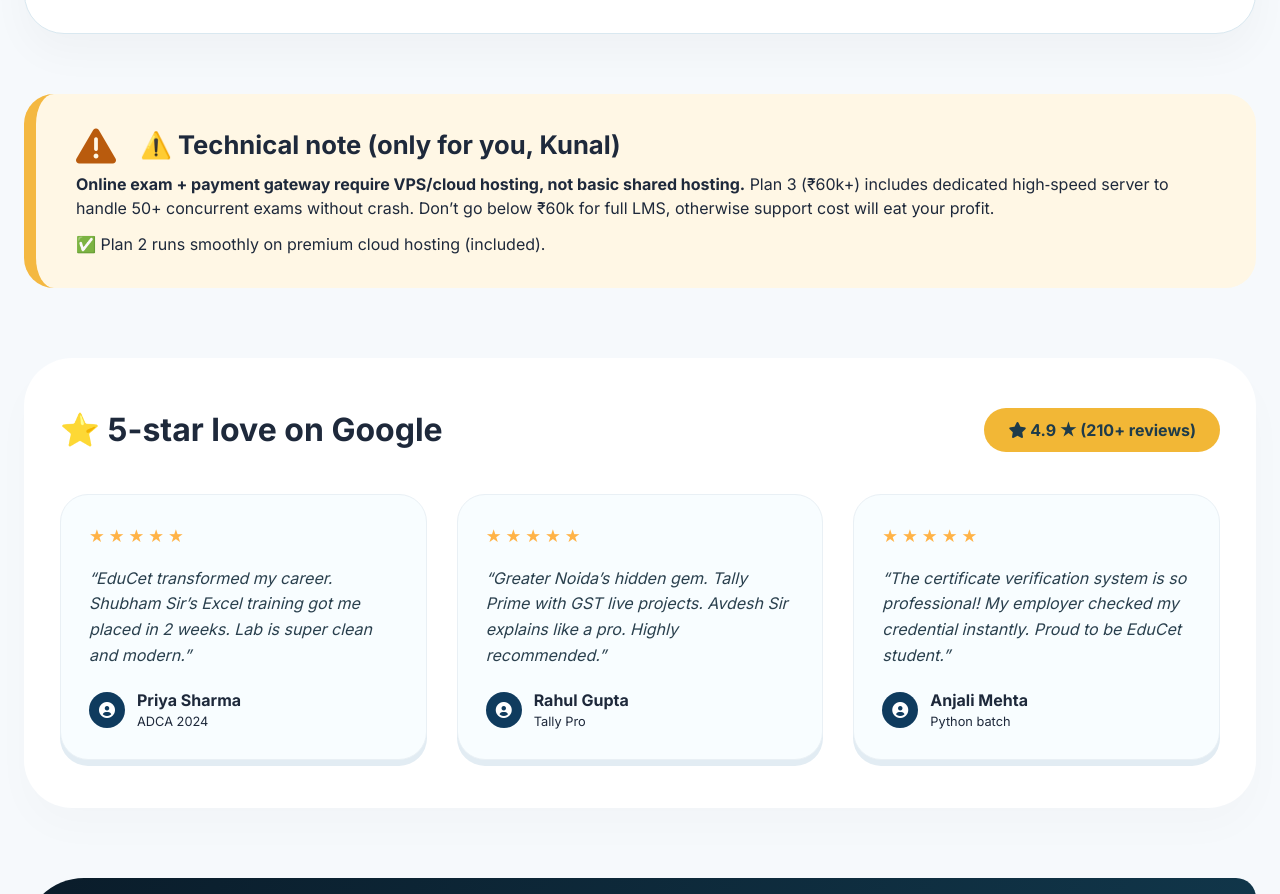
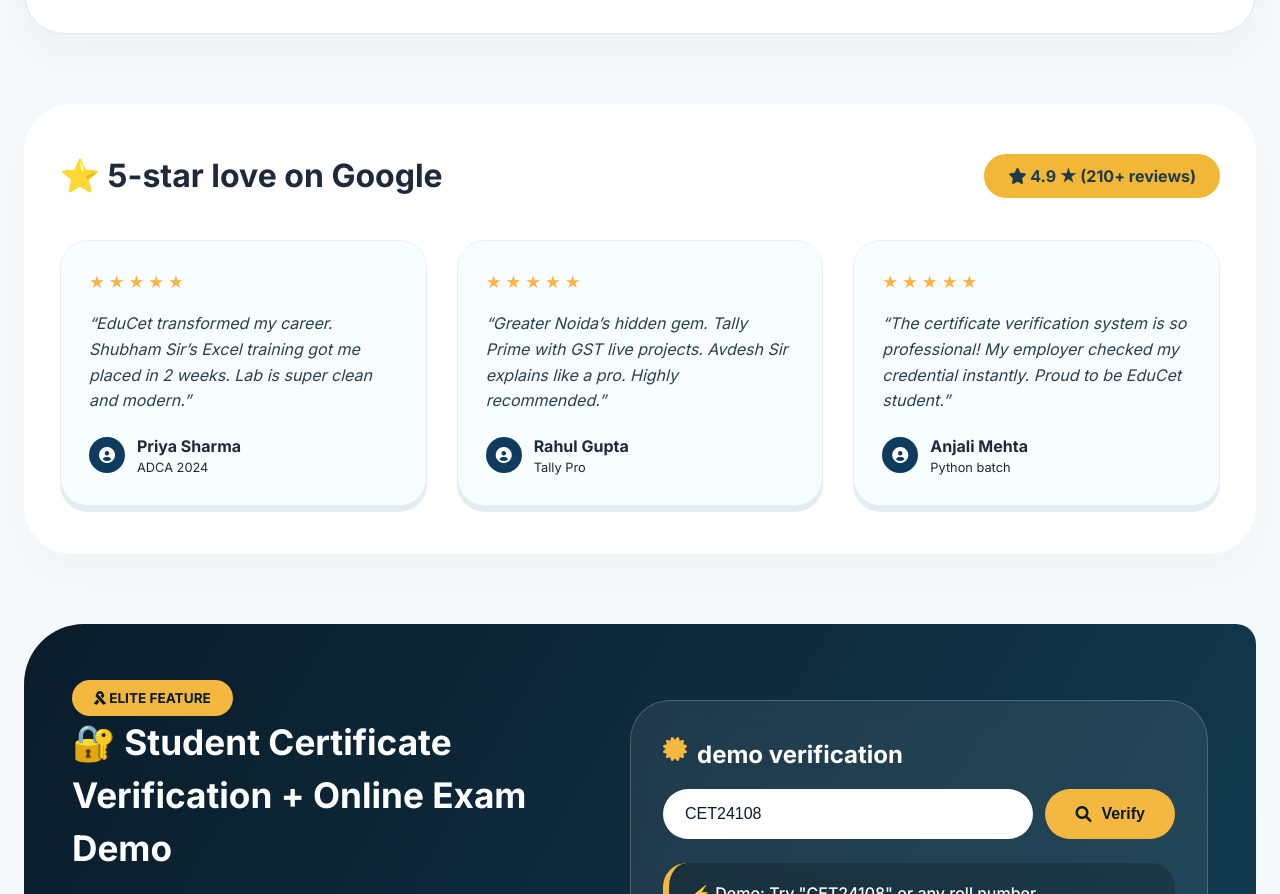
Before and after one commit to Kunal1959/EduCet-Computer, a plain HTML site: page index.html in a window 1280 px wide. Shown: the part 2726-3620 px from the top of the page. Drawn offline with Linux system fonts and the light colour scheme.

Commit message:
Remove technical warning about hosting requirements
Removed technical warning section for Kunal regarding hosting requirements.

```diff
--- a/index.html
+++ b/index.html
@@ -771,14 +771,6 @@
       <p style="font-size: 1rem; background: #e4f0f7; padding: 16px; border-radius: 60px; display: inline-block; margin-top: 16px;"><i class="fas fa-lightbulb"></i> <strong>Smart Negotiation:</strong> Agar budget issue ho, toh Plan 2 (Institute Manager) le kar start karein, Exam module baad mein integrate karenge.</p>
     </div>
 
-    <!-- 6️⃣ TECHNICAL WARNING – Important for Kunal to mention -->
-    <div class="warning-box">
-      <i class="fas fa-exclamation-triangle" style="font-size: 2.5rem; color: #b95b0d; float: left; margin-right: 24px;"></i>
-      <h3 style="font-size: 1.6rem; margin-bottom: 8px;">⚠️ Technical note (only for you, Kunal)</h3>
-      <p><strong>Online exam + payment gateway require VPS/cloud hosting, not basic shared hosting.</strong> Plan 3 (₹60k+) includes dedicated high‑speed server to handle 50+ concurrent exams without crash. Don’t go below ₹60k for full LMS, otherwise support cost will eat your profit.</p>
-      <p style="margin-top: 12px;">✅ Plan 2 runs smoothly on premium cloud hosting (included).</p>
-    </div>
-
     <!-- 7️⃣ SOCIAL PROOF (reviews) – same as before -->
     <div class="reviews-section">
       <div style="display: flex; align-items: center; justify-content: space-between; flex-wrap: wrap;">
```
